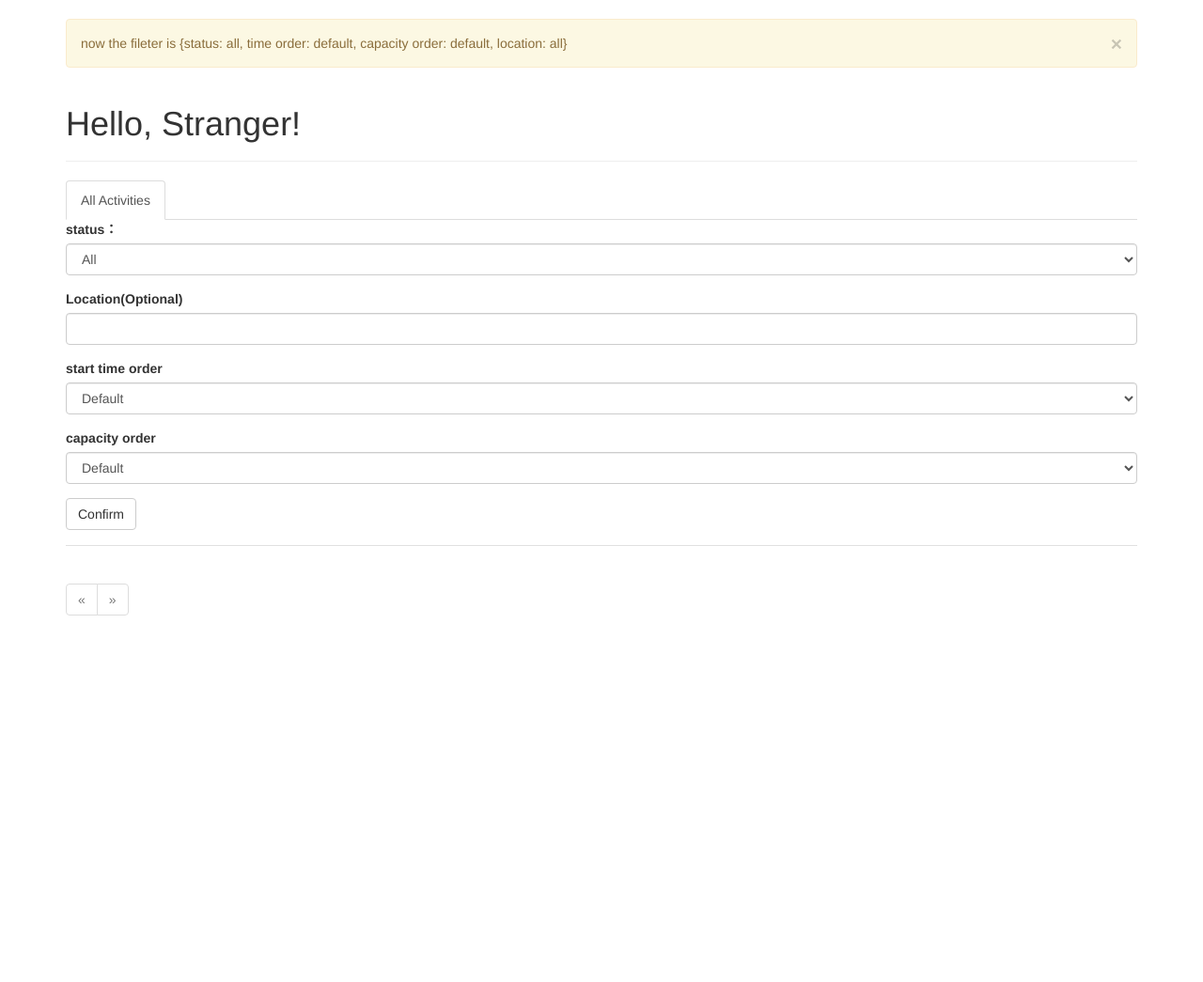
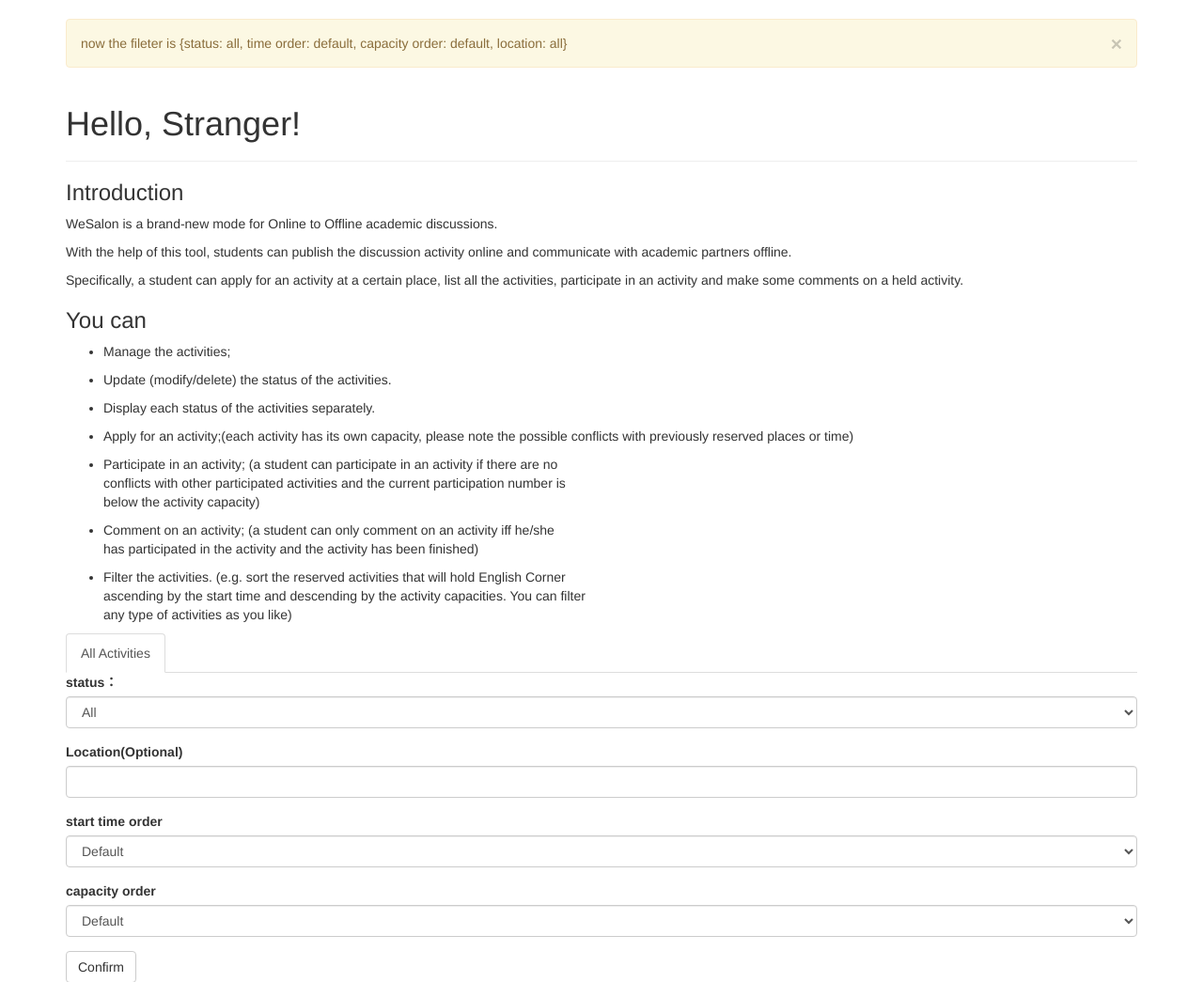
Before and after one commit to yueht17/database-coursework, a Flask app: page / in a window 1280 px wide. Shown: the part 52-1097 px from the top of the page at 94% size. Before the commit the page ends 707 px from the top, so only its background shows below. Run offline with Flask 2, Linux system fonts and the light colour scheme; data that the repository does not hold is empty; some libraries are stand-ins or nearby versions.

Commit message:
添加了index.html的介绍文档

```diff
--- /dev/null
+++ b/app/templates/_intro.html
@@ -0,0 +1,50 @@
+<head>
+    <title>intro</title>
+    <meta charset="utf-8">
+    <meta name="viewport" content="width=device-width, initial-scale=1.0">
+</head>
+<body for="html-export">
+<div class="mume markdown-preview  ">
+    <h3 class="mume-header" id="introduction">Introduction</h3>
+
+    <p>WeSalon is a brand-new mode for Online to Offline academic discussions.</p>
+    <p>With the help of this tool, students can publish the discussion activity online and communicate with academic
+        partners offline.</p>
+    <p>Specifically, a student can apply for an activity at a certain place, list all the activities, participate in an
+        activity and make some comments on a held activity.</p>
+    <h3 class="mume-header" id="you-can">You can</h3>
+
+    <ul>
+        <li>
+            <p>Manage the activities;</p>
+        </li>
+        <li>
+            <p>Update (modify/delete) the status of the activities.</p>
+        </li>
+        <li>
+            <p>Display each status of the activities separately.</p>
+        </li>
+        <li>
+            <p>Apply for an activity;(each activity has its own capacity, please note the possible conflicts with
+                previously reserved places or time)</p>
+        </li>
+        <li>
+            <p>Participate in an activity; (a student can participate in an activity if there are no<br>
+                conflicts with other participated activities and the current participation number is<br>
+                below the activity capacity)</p>
+        </li>
+        <li>
+            <p>Comment on an activity; (a student can only comment on an activity iff he/she<br>
+                has participated in the activity and the activity has been finished)</p>
+        </li>
+        <li>
+            <p>Filter the activities. (e.g. sort the reserved activities that will hold English Corner<br>
+                ascending by the start time and descending by the activity capacities. You can filter<br>
+                any type of activities as you like)</p>
+        </li>
+    </ul>
+
+</div>
+
+
+</body>
--- a/app/templates/index.html
+++ b/app/templates/index.html
@@ -7,6 +7,7 @@
 <div class="page-header">
     <h1>Hello, {% if current_user.is_authenticated %}{{ current_user.username }}{% else %}Stranger{% endif %}!</h1>
 </div>
+{%include '_intro.html'%}
 
 <div class="activity-tabs">
     <ul class="nav nav-tabs">
```
